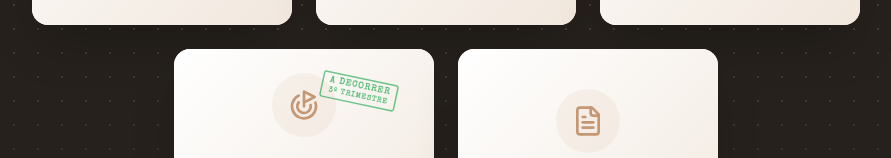
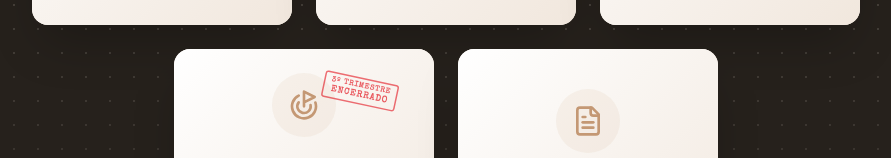
Before and after one commit to magouveia/PCKailua, a React (Vite) app: page / in a window 1280 px wide. Shown: the part 555-713 px from the top of the page, without its empty margins (194-1085 px from the left). Built offline with nearby package versions, Linux system fonts and the light colour scheme; a web font is replaced by a local one.

Commit message:
ui: update presentation status stamp to ENCERRADO
Change the UI stamp from "A DECORRER" to "ENCERRADO" with updated color styling to reflect the completed status of the 3rd quarter.

```diff
--- a/src/components/HomeView.tsx
+++ b/src/components/HomeView.tsx
@@ -128,14 +128,14 @@ export const HomeView: React.FC<HomeViewProps> = ({ onNavigate }) => {
           <div className="absolute inset-0 bg-gradient-to-br from-white to-brand-cream opacity-100 transition-opacity duration-500 group-hover:opacity-90" />
           <div className="absolute inset-0 border-2 border-transparent group-hover:border-brand-tan/30 rounded-2xl transition-colors duration-500" />
 
-          {/* Stamp "A DECORRER" */}
+          {/* Stamp "ENCERRADO" */}
           <div className="absolute top-6 right-6 rotate-12 z-20 pointer-events-none opacity-70 mix-blend-multiply hidden md:block">
-            <div className="border-2 border-green-600/80 px-2 py-1 rounded-sm transform scale-75 flex flex-col items-center justify-center">
-              <span className="text-green-600/90 font-stamp text-xs font-bold tracking-widest uppercase whitespace-nowrap leading-none mb-0.5">
-                A DECORRER
+            <div className="border-2 border-red-600/80 px-2 py-1 rounded-sm transform scale-75 flex flex-col items-center justify-center">
+              <span className="text-red-600/90 font-stamp text-[10px] font-bold tracking-widest uppercase whitespace-nowrap leading-none mb-0.5">
+                3º TRIMESTRE
               </span>
-              <span className="text-green-600/90 font-stamp text-[10px] font-bold tracking-widest uppercase whitespace-nowrap leading-none">
-                3º TRIMESTRE
+              <span className="text-red-600/90 font-stamp text-xs font-bold tracking-widest uppercase whitespace-nowrap leading-none">
+                ENCERRADO
               </span>
             </div>
           </div>
```
